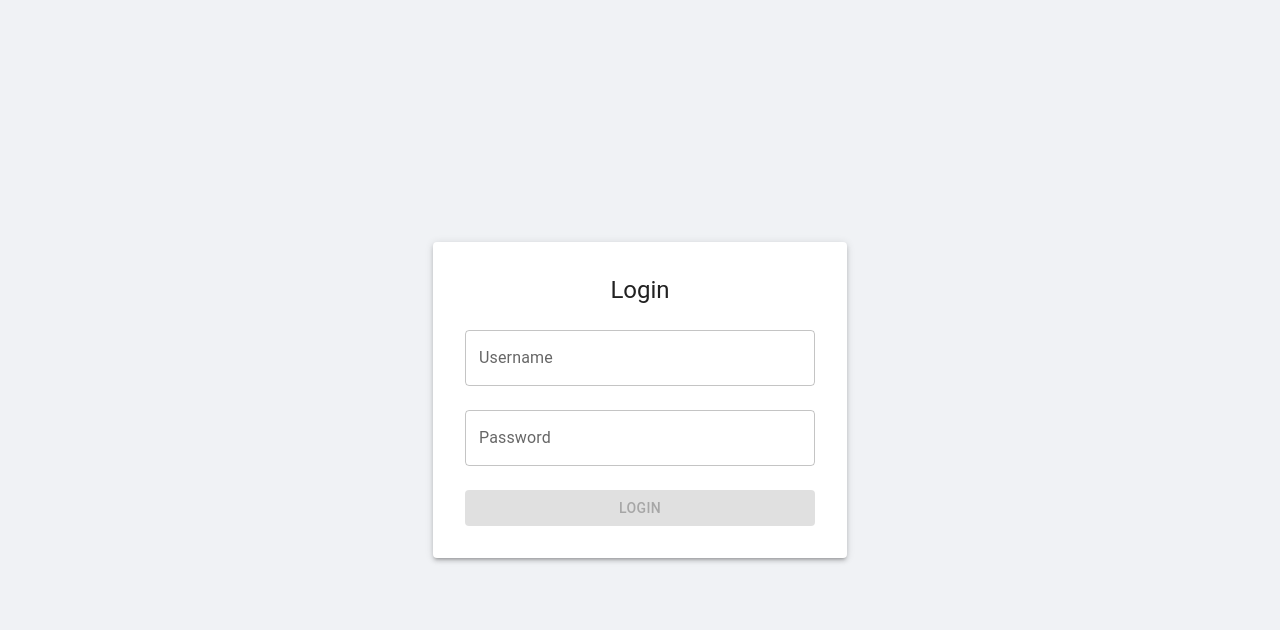
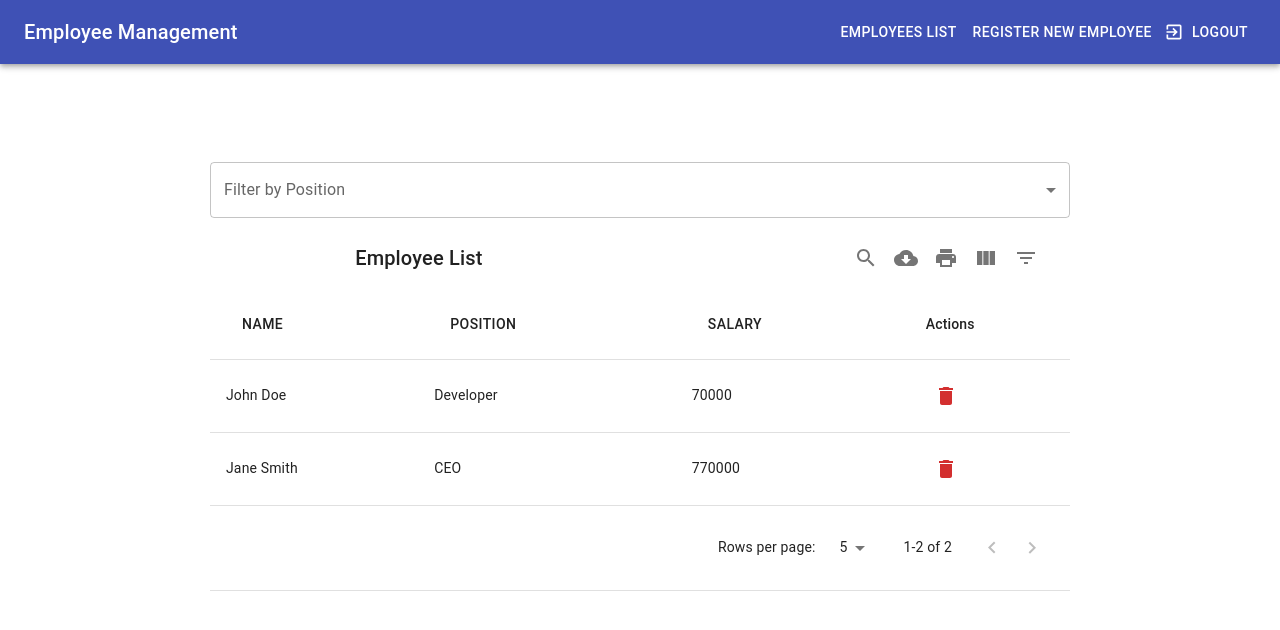
Before and after one commit to gaurav77777/EmployeeServiceReact, a React (Create React App) app: page /listOfData in a window 1280 px wide. Shown: the top 630 px of the page. Built offline with nearby package versions, Linux system fonts and the light colour scheme; data requests are answered from the project's data file.

Commit message:
added Data Table

```diff
--- a/src/App.js
+++ b/src/App.js
@@ -15,6 +15,7 @@ import Home from './components/Home';
 
 
 import ErrorBoundary from './components/ErrorBoundary';
+import EmployeeNewList from './components/EmployeeNewList';
 
 
 
@@ -35,6 +36,12 @@ function App() {
   const [token, setToken] = useState(localStorage.getItem('token'));
 
 
+
+  // useEffect(() => {
+  //   setTimeout(() => {
+  //     printTree();
+  //   }, 70);
+  // }, []);
 
 
   /* useEffect(() => {
@@ -95,13 +102,13 @@ function App() {
       setFilteredEmployees(employees); // Reset to all employees if no filter
     }
   };
-  if (!token) {
-    return (
-      <ErrorBoundary>
-    <Login onLogin={(t) => setToken(t)} />
-      </ErrorBoundary>
-  );
-  }
+  // if (!token) {
+  //   return (
+  //     <ErrorBoundary>
+  //   <Login onLogin={(t) => setToken(t)} />
+  //     </ErrorBoundary>
+  // );
+  // }
 
   return (
     <Router>
@@ -147,7 +154,20 @@ function App() {
                 handleFilterChange={handleFilterChange}
               />
 
+
+
               /*   <EmployeeList employees={filteredEmployees} deleteEmployee={deleteEmployee}/> */
+
+            } />
+
+            <Route path="/listOfData" element={
+
+              <EmployeeNewList
+                employees={filteredEmployees}
+                deleteEmployee={deleteEmployee}
+                filter={filter}
+                handleFilterChange={handleFilterChange}
+              />
 
             } />
 
--- a/src/components/EmployeeList.js
+++ b/src/components/EmployeeList.js
@@ -1,9 +1,67 @@
-import React from 'react';
+import React, { useState, useEffect } from 'react';
 import { Table, TableBody, TableCell, TableContainer, TableHead, TableRow, Paper } from '@mui/material';
 import DeleteIcon from '@mui/icons-material/Delete';
 import { AppBar, Toolbar, Typography, Button, IconButton, Container, Box, FormControl, InputLabel, Select, MenuItem } from '@mui/material';
 
+
+
+
+
 function EmployeeList({ employees, deleteEmployee, filter, handleFilterChange }) {
+
+
+
+
+
+
+
+  // Print the tree after this component mounts
+  // useEffect(() => {
+  //   printTree(); // Prints the tree including this component
+  // }, []); // empty dependency → runs once on mount
+
+
+  // useEffect(() => {
+  //   printTree();
+  // }, []);
+
+
+
+
+
+
+
+
+
+
+
+
+
+
+
+
+
+
+
+
+
+
+
+  // console.log(JSON.stringify(getTree(), null, 2));
+  // printTree(getTree());
+
+
+  const [quote, SetQuote] = useState('');
+
+
+
+
+
+
+
+
+
+
   return (
     <Box my={4} textAlign="center">
       <FormControl fullWidth margin="normal">
--- /dev/null
+++ b/src/components/EmployeeNewList.js
@@ -0,0 +1,80 @@
+import React, { useState } from 'react';
+import { Box, FormControl, InputLabel, Select, MenuItem, IconButton } from '@mui/material';
+import DeleteIcon from '@mui/icons-material/Delete';
+import MUIDataTable from "mui-datatables";
+
+function EmployeeNewList({ employees, deleteEmployee, filter, handleFilterChange }) {
+
+    const [quote, SetQuote] = useState('');
+
+    const columns = [
+        {
+            name: "name",
+            label: "Name"
+        },
+        {
+            name: "position",
+            label: "Position"
+        },
+        {
+            name: "salary",
+            label: "Salary"
+        },
+        {
+            name: "actions",
+            label: "Actions",
+            options: {
+                sort: false,
+                filter: false,
+                customBodyRenderLite: (dataIndex) => {
+                    const employee = employees[dataIndex];
+                    return (
+                        <IconButton
+                            color="error"
+                            onClick={() => deleteEmployee(employee.id)}
+                        >
+                            <DeleteIcon />
+                        </IconButton>
+                    );
+                }
+            }
+        }
+    ];
+
+    const options = {
+        selectableRows: "none",
+        elevation: 0,
+        rowsPerPage: 5,
+        rowsPerPageOptions: [5, 10, 20],
+    };
+
+    return (
+        <Box my={4} textAlign="center">
+
+            {/* Filter Dropdown */}
+            <FormControl fullWidth margin="normal">
+                <InputLabel>Filter by Position</InputLabel>
+                <Select
+                    value={filter}
+                    label="Filter by Position"
+                    onChange={handleFilterChange}
+                >
+                    <MenuItem value="">All</MenuItem>
+                    <MenuItem value="Manager">Manager</MenuItem>
+                    <MenuItem value="Developer">Developer</MenuItem>
+                    <MenuItem value="Designer">Designer</MenuItem>
+                </Select>
+            </FormControl>
+
+            {/* MUI Data Table */}
+            <MUIDataTable
+                title={"Employee List"}
+                data={employees}
+                columns={columns}
+                options={options}
+            />
+        </Box>
+    );
+}
+
+export default EmployeeNewList;
--- a/src/index.js
+++ b/src/index.js
@@ -4,11 +4,13 @@ import './index.css';
 import App from './App';
 import reportWebVitals from './reportWebVitals';
 
+
+
 const root = ReactDOM.createRoot(document.getElementById('root'));
 root.render(
-  <React.StrictMode>
-    <App />
-  </React.StrictMode>
+  // <React.StrictMode>
+  <App />
+  // </React.StrictMode>
 );
 
 // If you want to start measuring performance in your app, pass a function
```
Also changed, not shown: package.json (+5 -3 lines), 1 other file (tests, documents, lock files or other folders). Lines whose indentation alone changed are shown as unchanged.
